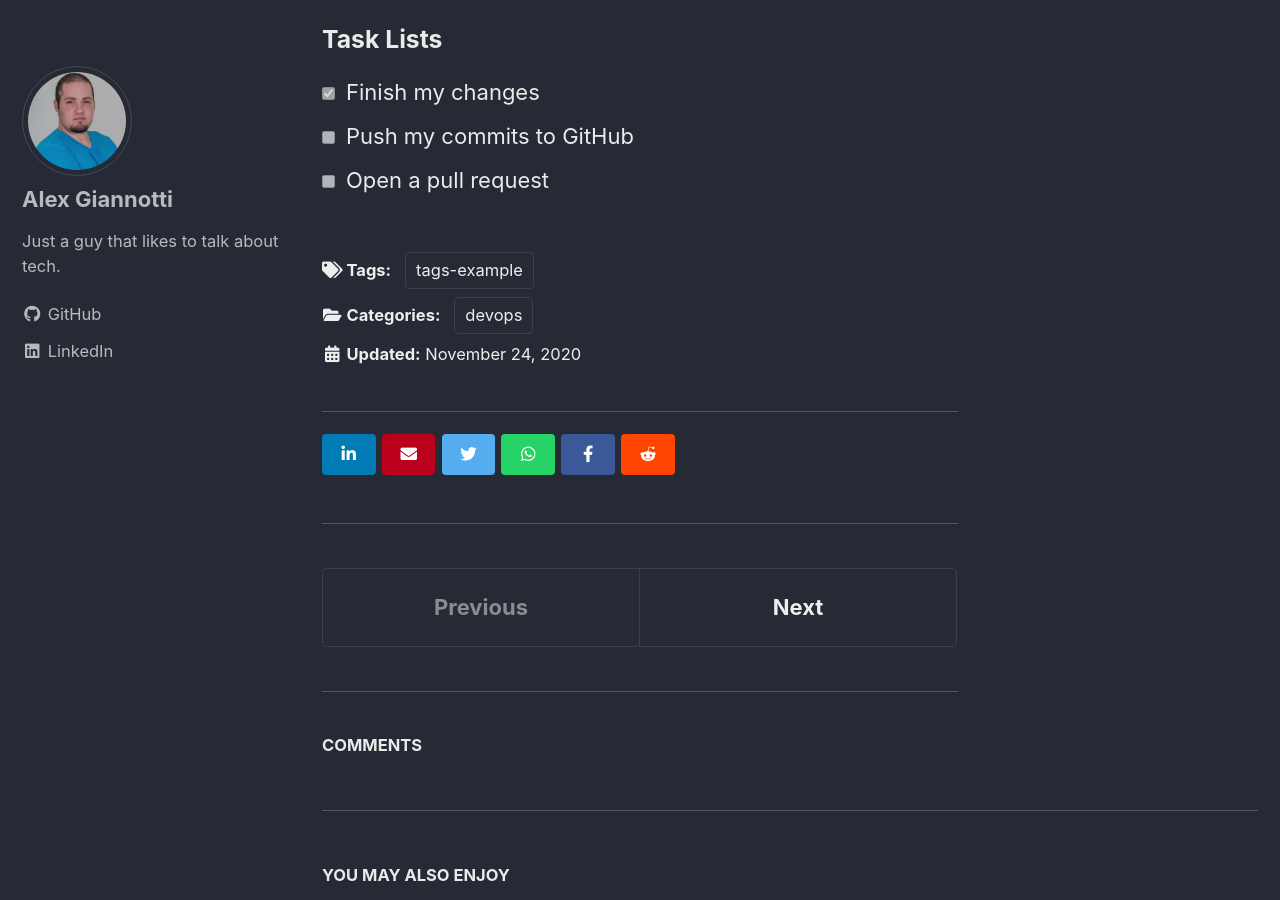
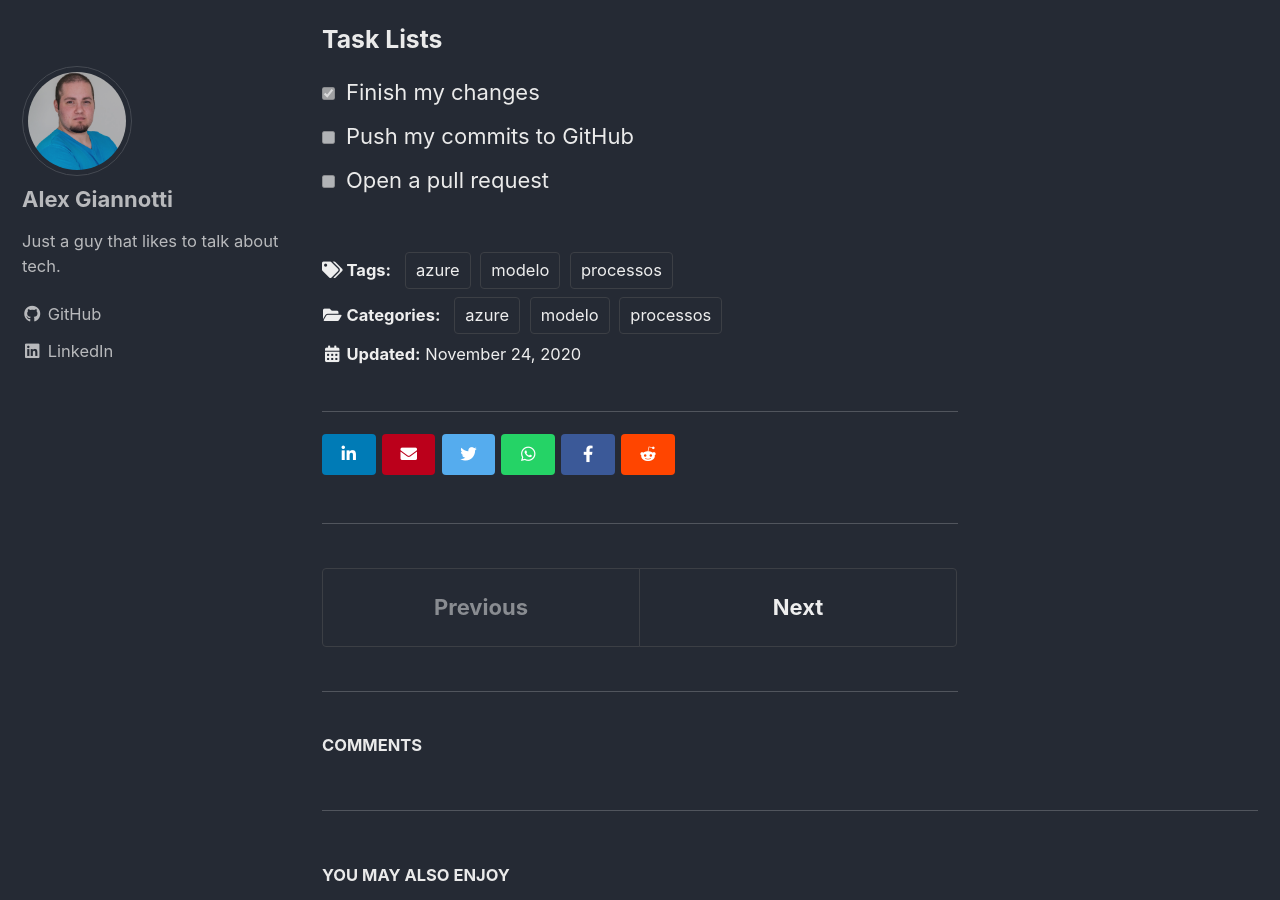
Before and after one commit to devopschefs/blog, a Jekyll site: the page built from _devops/2019-01-15-post-example.md, in a window 1280 px wide and 900 px high, scrolled down 1663 px. Built offline with Jekyll 4.4.1, drawn with Linux system fonts in a browser that asks for light colours; cached includes are drawn as plain includes; comment, search, counter and statistics services are not loaded.

Commit message:
fix: add posts categories

```diff
--- a/_devops/2019-01-15-post-example.md
+++ b/_devops/2019-01-15-post-example.md
@@ -9,9 +9,13 @@ header:
   overlay_filter: 0.5 # Can also be an RGB color
 show_overlay_excerpt: true
 categories:
-  - devops
+  - processos
+  - azure
+  - modelo
 tags:
-  - tags-example
+  - processos
+  - azure
+  - modelo
 
 # OPTIONALS
 # caption: "Photo credit: [**Unsplash**](https://unsplash.com)" # Header image credits
```
